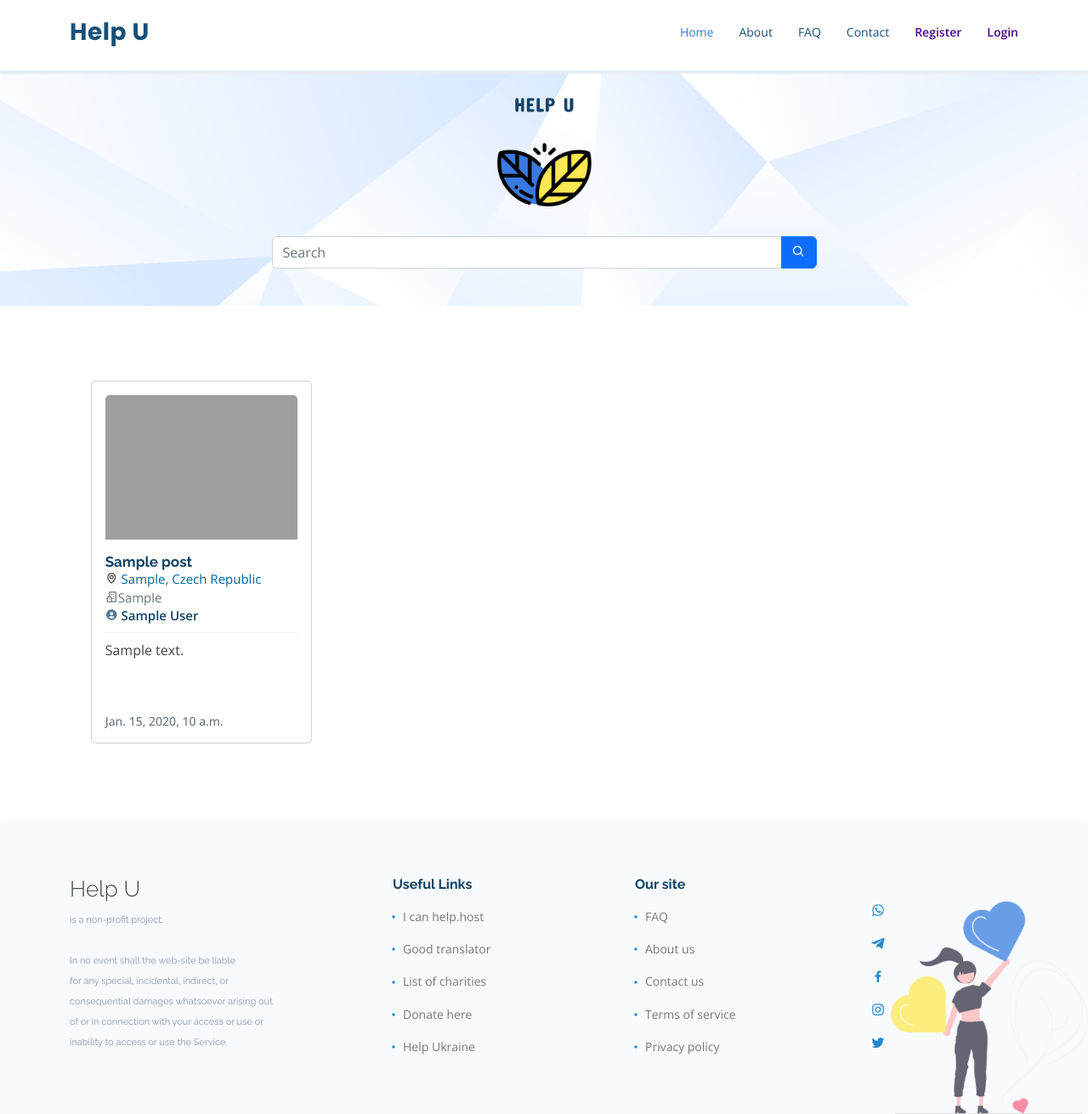
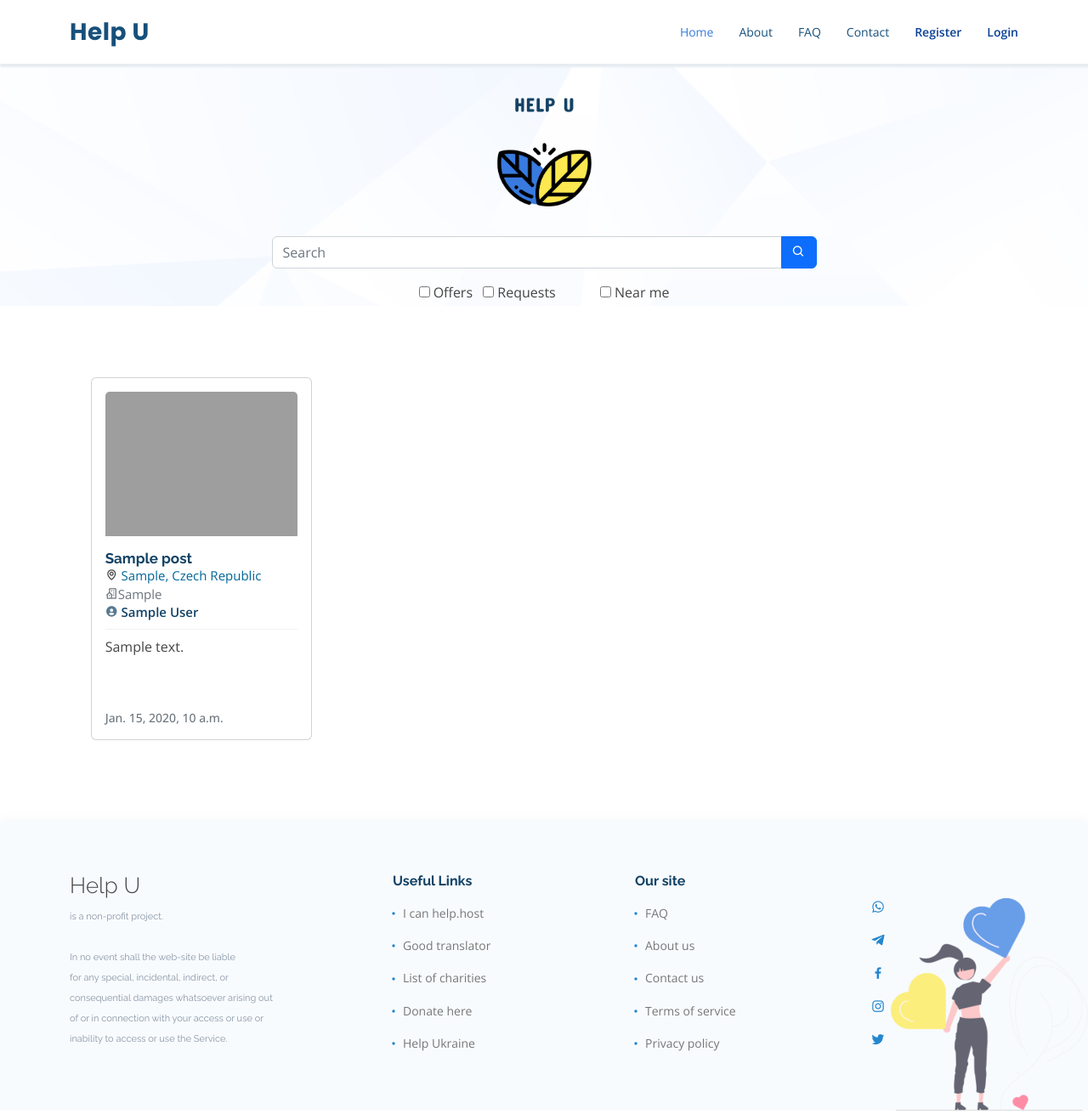
Before and after one commit to oks-erm/help-u, a Django app: template templates/posts_list.html in a window 1280 px wide. Shown: the whole page at 85% size. Run offline with Django 4.2, Linux system fonts and the light colour scheme; tables that the repository leaves empty hold one stand-in row (values such as "Sample post"); the template is opened without the code that fills it: values that come from a table or form of the project are taken from there, most other values are stand-ins (such as "Sample title", 1, 10 or a date in 2020); parts of the project's set-up code (start-up, migrations or seed data) failed here and were passed over; some libraries are stand-ins or nearby versions; grey boxes are pictures that could not be loaded.

```diff
--- a/main/urls.py
+++ b/main/urls.py
@@ -4,6 +4,7 @@ from django.urls import path
 
 urlpatterns = [
     path('', views.home_page, name='home'),
-    path('posts/', views.PostList.as_view(), name='posts'),
+    path('new/', views.post_create, name='new'),
+    path('posts/<int:type>/', views.PostList.as_view(), name='posts'),
     path('<slug:slug>/', views.PostFull.as_view(), name='full'),
 ]
--- a/static/assets/css/style.css
+++ b/static/assets/css/style.css
@@ -186,12 +186,12 @@ body {
   }
 
   .navbar ul li .auth {
-    color: rgb(73 9 138);
+    color: rgb(10 64 151);
     font-weight: 600;
   }
 
   .navbar ul li .auth:hover {
-    color: rgb(109 12 206);
+    color: rgb(10, 105, 207);
   }
 
   .navbar a,
@@ -299,12 +299,15 @@ body {
 
   /*----------------------------------------------------Hero Section*/
 
-#msg {
-  z-index: 999;
-  opacity: 0.65;
-  margin-bottom: -50px;
-}
+  #msg {
+    z-index: 999;
+    opacity: 0.65;
+    margin-bottom: -90px;
+  }
 
+  .msg-box {
+    height: 0px;
+  }
 
   #hero {
     width: 100%;
@@ -587,6 +590,16 @@ body {
     height: 45vh;
   }
 
+  #search::before{
+    content: "";
+    background: rgba(255, 255, 255, 0.7);
+    position: absolute;
+    bottom: 0;
+    top: 0;
+    left: 0;
+    right: 0;
+  }
+
   .search-logo {
     height: 150px;
     width: fit-content;
--- a/static/assets/js/main.js
+++ b/static/assets/js/main.js
@@ -1,4 +1,4 @@
-(function() {
+(function () {
     "use strict";
 
     // select helper
@@ -71,7 +71,7 @@
     }
 
     // mobile navbar
-    on('click', '.mobile-nav-toggle', function(e) {
+    on('click', '.mobile-nav-toggle', function (e) {
       select('#navbar').classList.toggle('navbar-mobile')
       this.classList.toggle('bi-list')
       this.classList.toggle('bi-x')
@@ -111,13 +111,12 @@
 
 
     $(".geo").mouseover(function() {
-      $(this).children(".preview").fadeIn('slow');
-  }).mouseout(function() {
-      $(this).children(".preview").fadeOut('slow');
+      $(this).children(".preview").fadeIn(1000);
+    }).mouseout(function () {
+      $(this).children(".preview").fadeOut(1000);
     });
 
 
-    $(".alert").delay(3500).fadeOut('slow', function() {
-      $(this).hide().remove();
-  });
+    $(".alert").delay(3000).fadeOut(1000);
+
     })()
--- a/templates/base.html
+++ b/templates/base.html
@@ -60,7 +60,7 @@
         <i class="bi bi-list mobile-nav-toggle"></i>
       </nav>
     </div>
-    <div class="container-fluid gx-0">
+    <div class="container-fluid gx-0 msg-box" data-aos="fade" data-aos-easing="ease-in-back" data-aos-duration="800">
       <div class="row">
         <div class="col-md-6 offset-md-3 mt-2">
           {% for message in messages %}
@@ -155,11 +155,5 @@
   <script src="{% static 'assets/js/main.js' %}"></script>
 
 </body>
-<script>
-  setTimeout(function () {
-      let messages = document.getElementById('msg');
-      let alert = new bootstrap.Alert(messages);
-      alert.close();
-  }, 2500);
-</script>
+
 </html>
--- a/templates/index.html
+++ b/templates/index.html
@@ -14,8 +14,8 @@
       </div>
     </div>
     <div class="text-center">
-      <a href="{% url 'posts' %}" id="can_help" class="btn-hero scrollto">I can help</a>
-      <a href="#need" id="need_help" class="btn-hero scrollto">I need help</a>
+      <a href="{% url 'posts' 1 %}" id="can_help" class="btn-hero scrollto">I can help</a>
+      <a href="{% url 'posts' 0 %}" id="need_help" class="btn-hero scrollto">I need help</a>
     </div>
   </div>
 </section><!-- End Hero -->
--- a/templates/posts_list.html
+++ b/templates/posts_list.html
@@ -2,9 +2,8 @@
 {% load static %}
 
 {% block content %}
-
 <section id="search">
-    <div class="container position-relative" data-aos="fade-up" data-aos-delay="100">
+    <div class="container position-relative" data-aos="fade-down" data-aos-delay="100">
         <div class="row justify-content-center">
             <div class="col-xl-7 col-lg-9 text-center">
                 <img class="search-logo my-4" src="{% static 'assets/img/logo.png' %}"
@@ -13,11 +12,27 @@
                     <input type="text" class="form-control" placeholder="Search">
                     <button id="search-icon" class="btn btn-primary" type="button"><i class='bx bx-search'></i></button>
                 </div>
+                <div class="mt-3">
+                    {% if 'posts/1/' in request.path %}
+                    <input type="checkbox" id="give" name="give" checked>
+                    {% else %}
+                    <input type="checkbox" id="give" name="give">
+                    {% endif %}
+                    <label for="give" class="pe-2">Offers</label>
+                    {% if 'posts/0/' in request.path %}
+                    <input type="checkbox" id="receive" name="receive" checked>
+                    {% else %}
+                    <input type="checkbox" id="receive" name="receive">
+                    {% endif %}
+                    <label for="receive" class="pe-5">Requests</label>
+                    <input type="checkbox" id="location" name="location">
+                    <label for="location">Near me</label>
+                </div>
             </div>
         </div>
 </section>
 <section id="listings">
-    <div class="col-10 mt-2 left">
+    <div class="col-10 mt-1 left">
         <div class="row gx-2">
             {% for post in post_list %}
             <div class="col-xxl-2 col-xl-3 col-lg-4 col-md-5">
@@ -35,16 +50,19 @@
                             <h4 class="card-title mt-3">{{ post.title }}</h4>
                         </a>
                         <p class="subtitle text-truncate p"><i class='bx bx-map'></i>
-                            <a href="https://www.google.com/maps/place/{{post.city}}+{{post.country.name}}" target="_blank" class="geo"> {{ post.city}}, {{ post.country.name }}
+                            <a href="https://www.google.com/maps/place/{{post.city}}+{{post.country.name}}"
+                                target="_blank" class="geo"> {{ post.city}}, {{ post.country.name }}
                                 <iframe class="preview" loading="lazy" allowfullscreen
-                                referrerpolicy="no-referrer-when-downgrade" src="https://www.google.com/maps/embed/v1/place?key={{ key }}&q={{ post.city}}+{{ post.country.name }}&zoom=8">
+                                    referrerpolicy="no-referrer-when-downgrade"
+                                    src="https://www.google.com/maps/embed/v1/place?key={{ key }}&q={{ post.city}}+{{ post.country.name }}&zoom=8">
                                 </iframe></a></p>
                         {% if post.area != None %}
                         <p class="subtitle text-muted p"><i class='bx bx-building-house'></i>{{ post.area }}</p>
                         {% else %}
                         <p class="subtitle text-muted p"><i class='bx bx-building-house'></i> ... </p>
                         {% endif %}
-                        <div class="author subtitle p"><i class='bx bxs-user-circle'></i><span> {{ post.author }} </span></div>
+                        <div class="author subtitle p"><i class='bx bxs-user-circle'></i><span> {{ post.author }}
+                            </span></div>
                         <hr>
                         <p class="card-text content fade-line">{{ post.text }}</p>
                         <p class="card-text text-muted h6">{{ post.created_on}}</p>
@@ -52,6 +70,7 @@
                     </div>
                 </div>
             </div>
+
             {% if forloop.counter|divisibleby:6 %}
         </div>
         <div class="row">
@@ -62,4 +81,5 @@
     </div>
 
 </section>
+
 {% endblock %}
```
Also changed, not shown: main/forms.py (+46 -2 lines), main/views.py (+27 -5 lines), templates/new.html (added, +21 -0 lines). Lines whose indentation alone changed are shown as unchanged.
